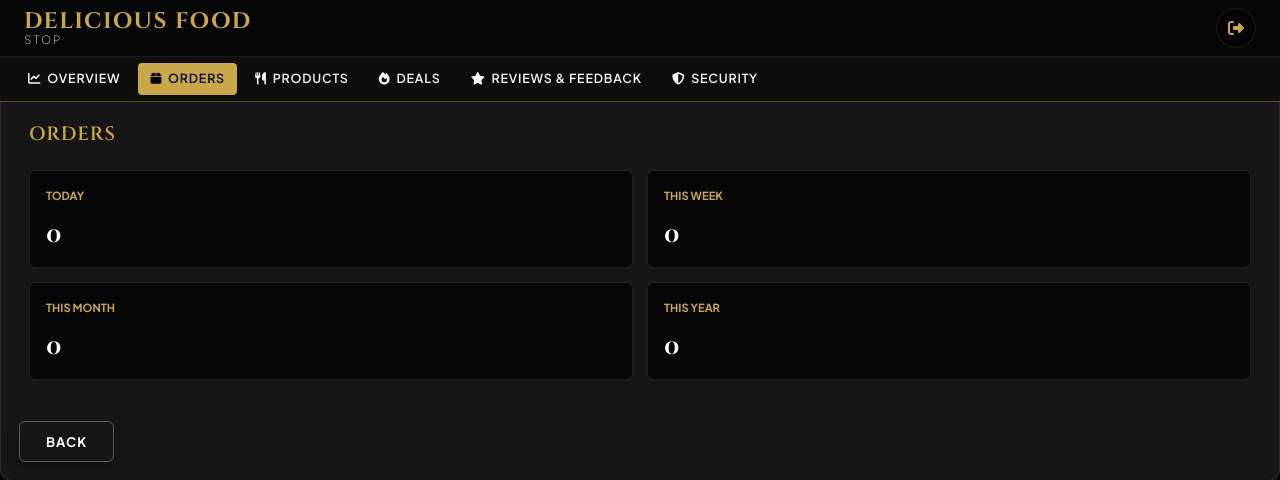
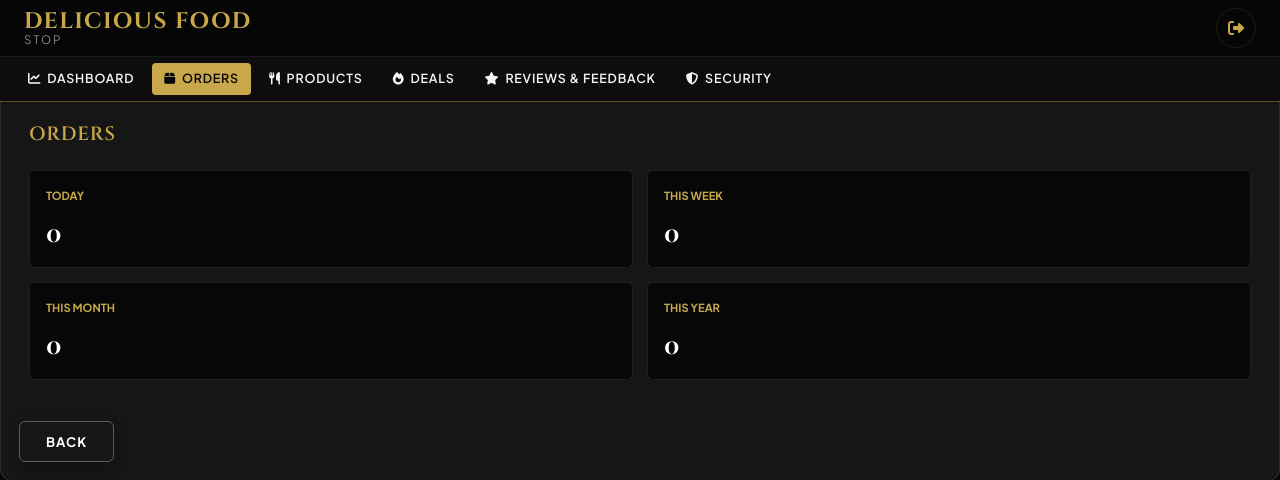
Before and after one commit to ahmadyarafridi/new-web-app, a Django app: page /owner/dashboard/analytics/orders/ in a window 1280 px wide. Shown: the top 480 px of the page. Run offline with Django 5.2, Linux system fonts and the light colour scheme; the visitor is signed in with stand-in values (Sample User, id 1); data that the repository does not hold is empty; some libraries are stand-ins or nearby versions; some web fonts are replaced.

Commit message:
Rename Overview navigation tab to Dashboard

```diff
--- a/templates/accounts/dashboard_base.html
+++ b/templates/accounts/dashboard_base.html
@@ -8,7 +8,7 @@
     <div class="header-container" style="overflow-x: auto; -webkit-overflow-scrolling: touch; scrollbar-width: none;">
         <nav id="admin-navbar">
             <ul>
-                <li><a href="{% url 'dashboard' %}" class="{% if request.resolver_match.url_name == 'dashboard' %}active{% endif %}"><i class="fa-solid fa-chart-line"></i> Overview</a></li>
+                <li><a href="{% url 'dashboard' %}" class="{% if request.resolver_match.url_name == 'dashboard' %}active{% endif %}"><i class="fa-solid fa-chart-line"></i> Dashboard</a></li>
                 <li><a href="{% url 'analytics_orders' %}" class="{% if 'order' in request.resolver_match.url_name %}active{% endif %}"><i class="fa-solid fa-box"></i> Orders</a></li>
                 <li><a href="{% url 'manage_products' %}" class="{% if 'product' in request.resolver_match.url_name %}active{% endif %}"><i class="fa-solid fa-utensils"></i> Products</a></li>
                 <li><a href="{% url 'manage_deals' %}" class="{% if 'deal' in request.resolver_match.url_name %}active{% endif %}"><i class="fa-solid fa-fire"></i> Deals</a></li>
```
